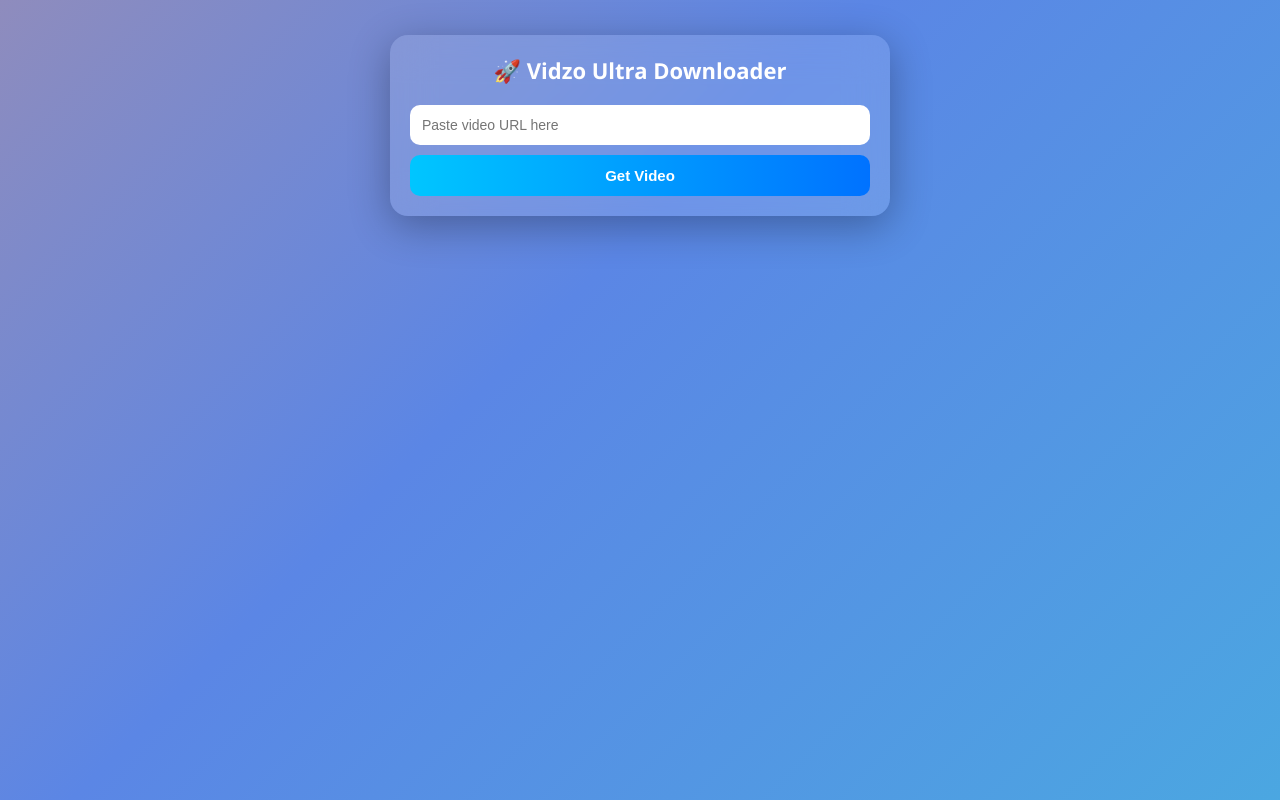
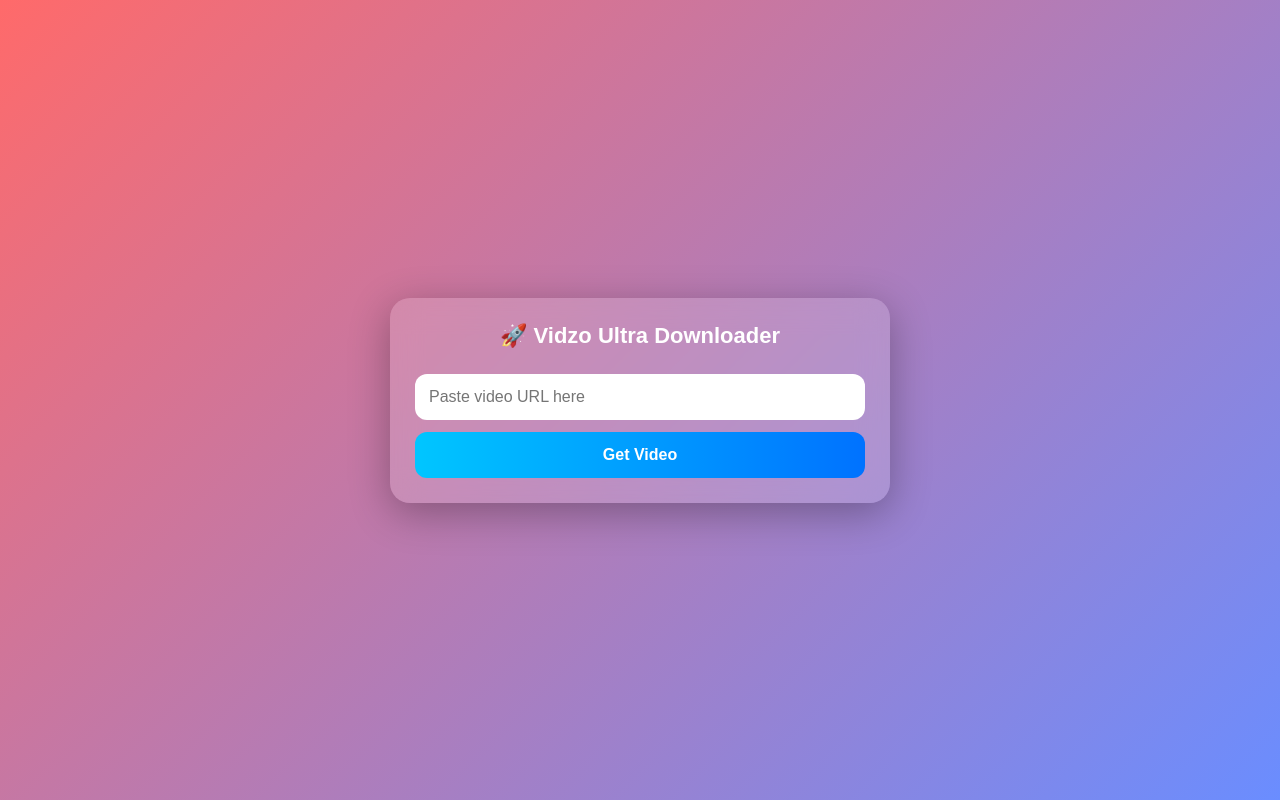
Before and after one commit to viveksingh48162-design/insta-downloader, a Flask app: page / in a window 1280 px wide. Run offline with Flask 3, Linux system fonts and the light colour scheme.

Commit message:
Update index.html

```diff
--- a/templates/index.html
+++ b/templates/index.html
@@ -1,141 +1,124 @@
 <!DOCTYPE html>
 <html>
 <head>
-<title>Vidzo Online🚀</title>
+<title>🚀 Vidzo Online</title>
 <meta name="viewport" content="width=device-width, initial-scale=1.0">
 
 <style>
-*{margin:0;padding:0;box-sizing:border-box;}
+*{
+margin:0;
+padding:0;
+box-sizing:border-box;
+}
 
 body{
-font-family:'Segoe UI',sans-serif;
-background:linear-gradient(-45deg,#36d1dc,#5b86e5,#ff9966,#ee0979);
-background-size:400% 400%;
-animation:gradientBG 12s ease infinite;
-color:white;
+font-family:sans-serif;
 min-height:100vh;
+background:linear-gradient(135deg,#ff6a6a,#6a8dff);
 display:flex;
 justify-content:center;
-align-items:flex-start;
-padding:15px;
+align-items:center;
+color:#fff;
 }
 
-@keyframes gradientBG{
-0%{background-position:0% 50%;}
-50%{background-position:100% 50%;}
-100%{background-position:0% 50%;}
+/* 🔥 FULL WIDTH MOBILE CARD */
+.container{
+width:100%;
+max-width:500px;
+margin:10px;
+background:rgba(255,255,255,0.15);
+backdrop-filter:blur(15px);
+padding:25px;
+border-radius:20px;
+text-align:center;
+box-shadow:0 10px 40px rgba(0,0,0,0.3);
+}
+
+/* 📱 MOBILE FULL HEIGHT FEEL */
+@media(max-width:600px){
+body{
+align-items:flex-start;
+padding-top:40px;
 }
 
 .container{
-background:rgba(255,255,255,0.12);
-backdrop-filter:blur(20px);
+max-width:100%;
+margin:15px;
 padding:20px;
-border-radius:18px;
-width:100%;
-max-width:500px;
-text-align:center;
-box-shadow:0 10px 40px rgba(0,0,0,0.3);
-margin-top:20px;
+border-radius:15px;
+}
 }
 
-h2{
-margin-bottom:10px;
+h1{
 font-size:22px;
+margin-bottom:15px;
 }
 
+/* INPUT */
 input{
 width:100%;
-padding:12px;
+padding:14px;
 border:none;
-border-radius:10px;
+border-radius:12px;
 margin-top:10px;
-font-size:14px;
 outline:none;
+font-size:16px;
 }
 
+/* BUTTON */
 .btn{
-margin-top:10px;
-padding:12px;
+margin-top:12px;
+padding:14px;
 width:100%;
 border:none;
-border-radius:10px;
+border-radius:12px;
 background:linear-gradient(90deg,#00c6ff,#0072ff);
-color:white;
+color:#fff;
 font-weight:bold;
+font-size:16px;
 cursor:pointer;
-font-size:15px;
 }
 
+/* OPTIONS */
 .box{
-background:rgba(255,255,255,0.25);
-margin-top:10px;
-padding:12px;
-border-radius:10px;
+background:rgba(255,255,255,0.2);
+margin-top:12px;
+padding:14px;
+border-radius:12px;
 cursor:pointer;
-transition:0.2s;
-font-size:14px;
+font-size:16px;
+transition:0.3s;
 }
 
-.box:hover{transform:scale(1.04);}
-
-img{
-width:100%;
-max-width:250px;
-margin-top:10px;
-border-radius:10px;
+.box:hover{
+transform:scale(1.05);
 }
 
-#loader{display:none;margin-top:15px;}
+/* LOADER */
+#loader{
+display:none;
+margin-top:15px;
+}
 
-.progress{
+.progress-bar{
 height:6px;
-background:rgba(255,255,255,0.3);
+background:#ccc;
 border-radius:10px;
 overflow:hidden;
 }
 
-.progress div{
+.progress-fill{
 height:100%;
 width:0%;
 background:#00c6ff;
 transition:0.3s;
 }
 
-/* 📱 MOBILE FIX */
-@media(max-width:480px){
-
-body{
-padding:10px;
-}
-
-.container{
-padding:15px;
-border-radius:15px;
-}
-
-h2{
-font-size:18px;
-}
-
-input{
-font-size:13px;
-padding:10px;
-}
-
-.btn{
-font-size:14px;
-padding:10px;
-}
-
-.box{
-font-size:13px;
-padding:10px;
-}
-
+/* IMAGE */
 img{
-max-width:200px;
-}
-
+margin-top:10px;
+border-radius:10px;
+width:100%;
 }
 </style>
 </head>
@@ -143,168 +126,169 @@ max-width:200px;
 <body>
 
 <div class="container">
-<h2>🚀 Vidzo Ultra Downloader</h2>
+
+<h1>🚀 Vidzo Ultra Downloader</h1>
 
 <input id="url" placeholder="Paste video URL here">
 <button class="btn" onclick="autoFetch()">Get Video</button>
 
 <div id="loader">
-<div class="progress"><div id="bar"></div></div>
+<div class="progress-bar">
+<div id="progressFill" class="progress-fill"></div>
+</div>
 </div>
 
 <div id="video"></div>
 <div id="options"></div>
+
 </div>
 
 <script>
-let URL="";
-let videoData={};
-let formatsData={};
-let interval;
 
-let timer;
-document.getElementById("url").addEventListener("input", ()=>{
-clearTimeout(timer);
-timer=setTimeout(autoFetch,800);
-});
+let URL=""
+let formatsData={}
+let progress=0
+let interval
 
+document.getElementById("url").addEventListener("input",autoFetch)
+
+// 🔥 AUTO FETCH
 async function autoFetch(){
 
-URL=document.getElementById("url").value.trim();
+URL=document.getElementById("url").value.trim()
 
 if(!URL){
-video.innerHTML="";
-options.innerHTML="";
-return;
+video.innerHTML=""
+options.innerHTML=""
+return
 }
 
-loader.style.display="block";
-bar.style.width="0%";
+loader.style.display="block"
+video.innerHTML=""
+options.innerHTML=""
 
-let p=0;
+progress=0
 interval=setInterval(()=>{
-if(p<90){p+=5;bar.style.width=p+"%";}
-},200);
+if(progress<90){
+progress+=5
+progressFill.style.width=progress+"%"
+}
+},200)
 
-let res=await fetch("/get_video",{
+let res = await fetch("/get_video",{
 method:"POST",
 headers:{"Content-Type":"application/json"},
 body:JSON.stringify({url:URL})
-});
+})
 
-let data=await res.json();
-videoData=data;
+let data = await res.json()
 
-clearInterval(interval);
-bar.style.width="100%";
-setTimeout(()=>loader.style.display="none",400);
+clearInterval(interval)
+progressFill.style.width="100%"
+setTimeout(()=>loader.style.display="none",400)
 
 if(data.error){
-video.innerHTML="<p>"+data.error+"</p>";
-return;
+video.innerHTML=data.error
+return
 }
 
+// 🎬 SHOW VIDEO
 video.innerHTML=`
 <h3>${data.title}</h3>
 <img src="${data.thumbnail}">
-`;
+`
 
+// ⚡ SHORTS / SOCIAL
+if(data.is_short || data.is_social){
 options.innerHTML=`
-<div class="box" onclick="fast()">⚡ FAST</div>
-<div class="box" onclick="turbo()">🚀 TURBO</div>
-`;
+<div class="box" onclick="fast('video')">⚡ FAST MP4</div>
+<div class="box" onclick="fast('audio')">⚡ FAST MP3</div>
+`
+return
 }
 
-function fast(){
-if(videoData.is_short || videoData.is_social){
+// NORMAL
 options.innerHTML=`
-<div class="box" onclick="download('best','video')">⚡ Instant MP4</div>
-<div class="box" onclick="download('bestaudio','audio')">⚡ Instant MP3</div>
-`;
-}else{
-getFormats();
-}
+<div class="box" onclick="fast('video')">⚡ FAST MP4</div>
+<div class="box" onclick="fast('audio')">⚡ FAST MP3</div>
+<div class="box" onclick="turbo()">🚀 TURBO (HD)</div>
+`
 }
 
-function turbo(){
-fast();
+
+// ⚡ FAST
+function fast(type){
+fetch("/download",{
+method:"POST",
+headers:{"Content-Type":"application/json"},
+body:JSON.stringify({url:URL,type:type,mode:"fast"})
+})
+.then(r=>r.json())
+.then(d=>{
+if(d.type==="direct"){
+window.location.href=d.url
+}else{
+window.location.href="/file/"+d.file+"/"+d.ext
+}
+})
 }
 
-async function getFormats(){
 
-let res=await fetch("/get_formats",{
+// 🚀 TURBO
+async function turbo(){
+
+options.innerHTML="Loading quality..."
+
+let res = await fetch("/get_formats",{
 method:"POST",
 headers:{"Content-Type":"application/json"},
 body:JSON.stringify({url:URL})
-});
+})
 
-formatsData=await res.json();
+formatsData = await res.json()
 
 options.innerHTML=`
-<div class="box" onclick="showMP4()">🎬 MP4 (HD Quality)</div>
+<div class="box" onclick="showMP4()">🎬 MP4</div>
 <div class="box" onclick="showMP3()">🎧 MP3</div>
-`;
+`
 }
 
+
+// 🎬 MP4
 function showMP4(){
-let html="";
+let html=""
 formatsData.video.forEach(v=>{
-html+=`<div class="box" onclick="download('${v.format_id}','video')">${v.quality}</div>`;
-});
-options.innerHTML=html;
+html+=`<div class="box" onclick="download('${v.format_id}','video','turbo')">${v.quality}</div>`
+})
+options.innerHTML=html
 }
 
+
+// 🎧 MP3
 function showMP3(){
 options.innerHTML=`
-<div class="box" onclick="download('bestaudio','audio')">128kbps</div>
-<div class="box" onclick="download('bestaudio','audio')">256kbps</div>
-`;
+<div class="box" onclick="download('best','audio','turbo')">128kbps</div>
+`
 }
 
-function download(format_id,type){
 
+// ⬇ DOWNLOAD
+function download(format_id,type,mode){
 fetch("/download",{
 method:"POST",
 headers:{"Content-Type":"application/json"},
-body:JSON.stringify({url:URL,format_id,type})
+body:JSON.stringify({url:URL,format_id,type,mode})
 })
 .then(r=>r.json())
 .then(d=>{
-
-console.log("RESPONSE:", d);
-
-// ❌ ERROR
-if(d.error){
-alert(d.error);
-return;
+if(d.type==="direct"){
+window.location.href=d.url
+}else{
+window.location.href="/file/"+d.file+"/"+d.ext
+}
+})
 }
 
-// ❌ SAFE CHECK
-if(!d.type){
-alert("Download failed");
-return;
-}
-
-// ⚡ DIRECT (shorts)
-if(d.type === "direct"){
-if(!d.url){
-alert("No video link found");
-return;
-}
-window.open(d.url);
-}
-
-// 🎬 FILE (youtube)
-if(d.type === "file"){
-if(!d.file){
-alert("File not generated");
-return;
-}
-window.open("/file/"+d.file);
-}
-
-});
-}
 </script>
 
 </body>
```
